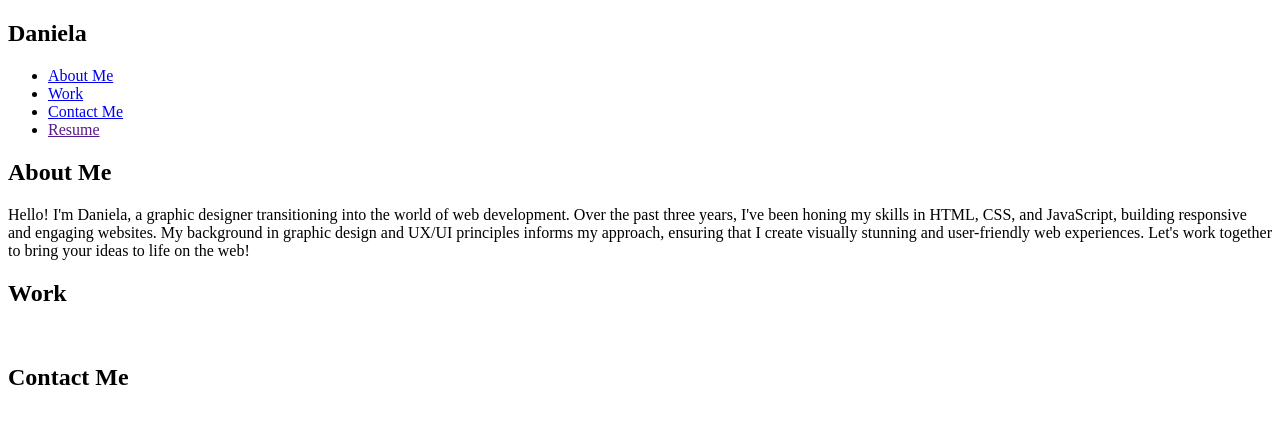
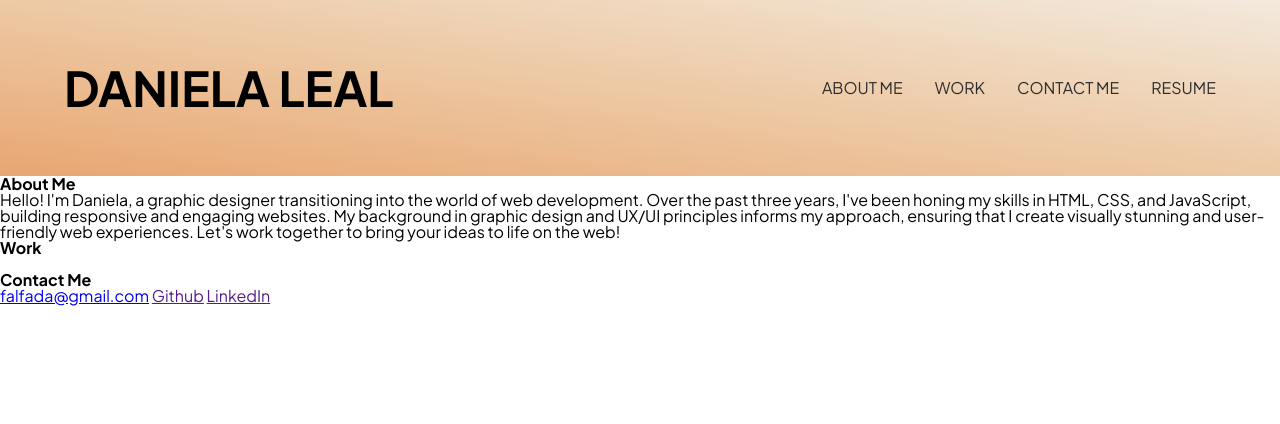
Before and after one commit to falfada/advancedcss-challenge, a plain HTML site: page index.html in a window 1280 px wide. Drawn offline with Linux system fonts and the light colour scheme.

Commit message:
Styled header

```diff
--- a/assets/css/reset.css
+++ b/assets/css/reset.css
@@ -13,7 +13,7 @@
   body {
     min-height: 100%;
     line-height: 1;
-    font-family: sans-serif;
+    font-family: "Plus Jakarta Sans", sans-serif;
   }
 
   h1, h2, h3, h4, h5, h6 {
@@ -24,7 +24,7 @@
   input, select, option, optgroup, textarea, button,
   pre, code {
     font-size: 100%;
-    font-family: inherit;
+    font-family: "Plus Jakarta Sans", sans-serif;
   }
 
   /* Removes default bullet points from lists */
--- /dev/null
+++ b/assets/css/style.css
@@ -0,0 +1,51 @@
+/* Variables */
+:root{
+    --bg-color: #F3E9DD;
+    --pink: rgb(250, 220, 228);
+    --orange: #E8A673;
+    --red: #FC6D44;
+    --black: rgb(46, 46, 46);
+    --blue: rgb(9, 128, 254);
+}
+/* Header */
+header {
+  width: 100%;
+  padding: 4rem 0;
+  background-image: linear-gradient(to right top, #e8a673, #ebb88b, #edc9a5, #f0d9c0, #f3e9dd);
+}
+header > nav {
+  width: 90%;
+  max-width: 1200px;
+  margin: auto;
+  display: flex;
+  justify-content: space-between;
+}
+header > nav ul{
+    display: flex;
+    align-items: center;
+    gap: 2rem;
+}
+
+header > nav ul a {
+    text-decoration: none;
+    text-transform: uppercase;
+    color: var(--black);
+    position: relative
+}
+header > nav ul a::after{
+    content: '';
+    width: 0;
+    height: 2px;
+    position: absolute;
+    background: var(--black);
+    transition: width .3s;
+    bottom: -4px;
+    left: 0;
+}
+header > nav ul a:hover::after{
+    width: 100%;
+}
+header > nav h1{
+    text-transform: uppercase;
+    font-size: 3rem;
+}
--- a/index.html
+++ b/index.html
@@ -1,35 +1,34 @@
 <!DOCTYPE html>
 <html lang="en">
   <head>
-    <meta charset="UTF-8">
-    <meta name="viewport" content="width=device-width, initial-scale=1.0">
+    <meta charset="UTF-8" />
+    <meta name="viewport" content="width=device-width, initial-scale=1.0" />
     <title>Portfolio</title>
-    <link rel="stylesheet" href="assets">
+    <link rel="preconnect" href="https://fonts.googleapis.com" />
+    <link rel="preconnect" href="https://fonts.gstatic.com" crossorigin />
+    <link
+      href="https://fonts.googleapis.com/css2?family=Plus+Jakarta+Sans:ital,wght@0,200..800;1,200..800&display=swap"
+      rel="stylesheet"
+    />
+    <link rel="stylesheet" href="./assets/css/reset.css" />
+    <link rel="stylesheet" href="./assets/css/style.css" />
   </head>
   <body>
     <header>
       <nav>
-            <h1>Daniela</h1>
+        <h1>Daniela Leal</h1>
         <ul>
           <li>
-                    <a href="#about">
-                        About Me
-                    </a>
+            <a href="#about"> About Me </a>
           </li>
           <li>
-                    <a href="#work">
-                        Work
-                    </a>
+            <a href="#work"> Work </a>
           </li>
           <li>
-                    <a href="#contact">
-                        Contact Me
-                    </a>
+            <a href="#contact"> Contact Me </a>
           </li>
           <li>
-                    <a href="">
-                        Resume
-                    </a>
+            <a href="./assets/doc/"> Resume </a>
           </li>
         </ul>
       </nav>
@@ -38,23 +37,32 @@
       <section id="about">
         <h2>About Me</h2>
         <p>
-                Hello! I'm Daniela, a graphic designer transitioning into the world of web development. Over the past three years, I've been honing my skills in HTML, CSS, and JavaScript, building responsive and engaging websites. My background in graphic design and UX/UI principles informs my approach, ensuring that I create visually stunning and user-friendly web experiences. Let's work together to bring your ideas to life on the web!
+          Hello! I'm Daniela, a graphic designer transitioning into the world of
+          web development. Over the past three years, I've been honing my skills
+          in HTML, CSS, and JavaScript, building responsive and engaging
+          websites. My background in graphic design and UX/UI principles informs
+          my approach, ensuring that I create visually stunning and
+          user-friendly web experiences. Let's work together to bring your ideas
+          to life on the web!
         </p>
       </section>
       <section id="work">
         <h2>Work</h2>
-            <div>
         <article>
-                    <img src="" alt="">
+          <a href="" target="_blank">
+            <img src="" alt="" />
             <h3></h3>
             <p></p>
+          </a>
         </article>
-            </div>
       </section>
       <section id="contact">
         <h2>Contact Me</h2>
         <article>
-
+          <a href="tel:"></a>
+          <a href="mailto:">falfada@gmail.com</a>
+          <a href="" target="_blank">Github</a>
+          <a href="" target="_blank">LinkedIn</a>
         </article>
       </section>
     </main>
```
Lines whose indentation alone changed are shown as unchanged.
